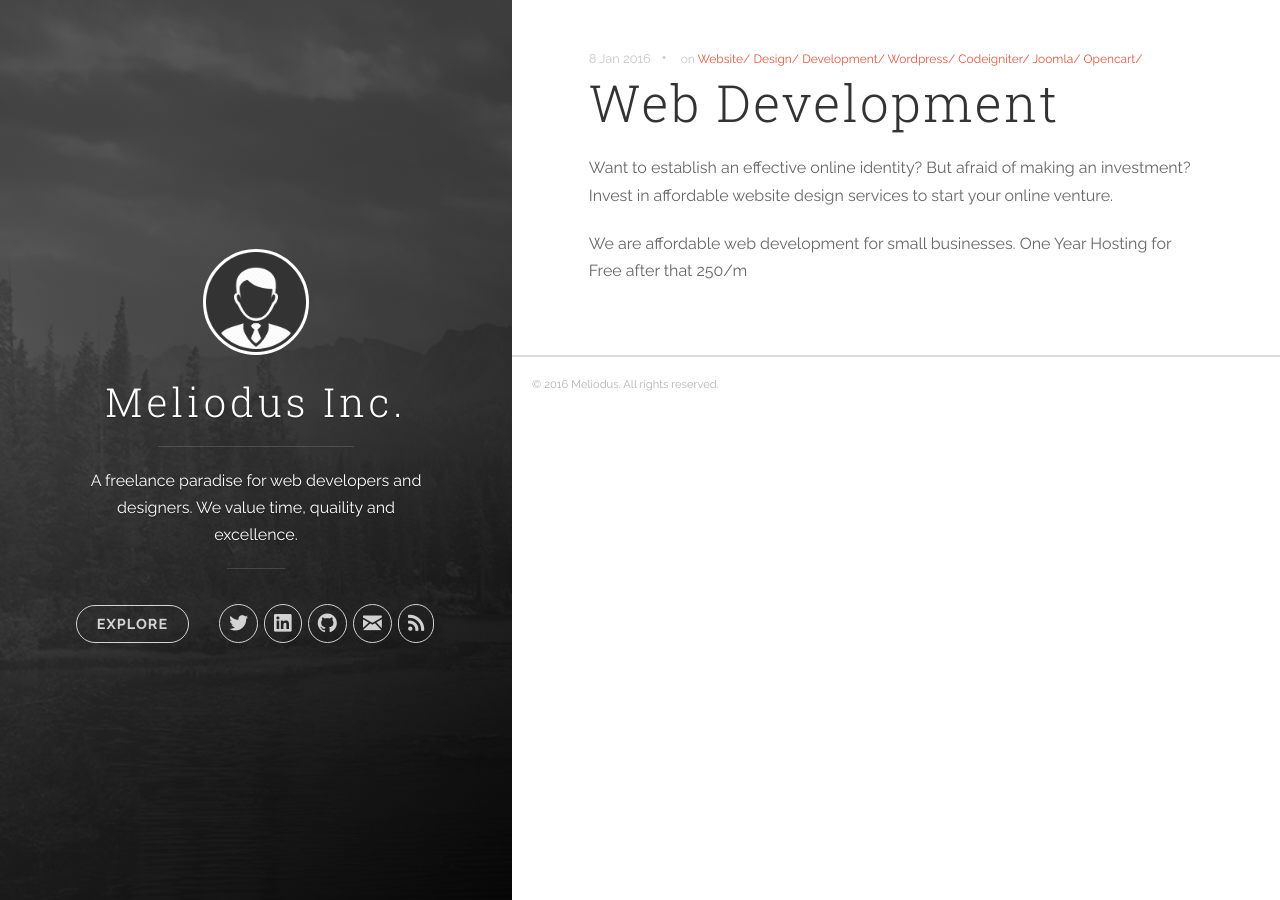
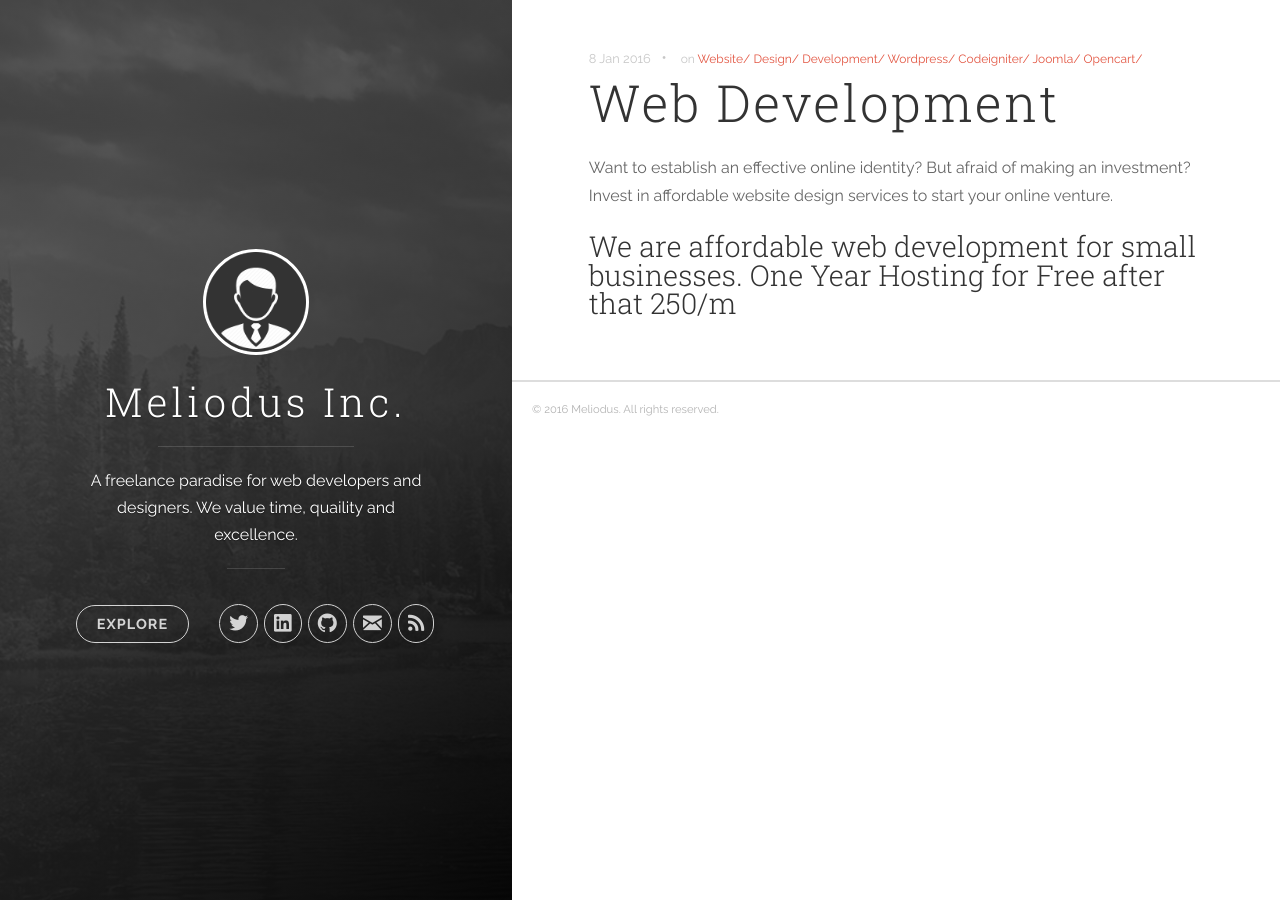
Before and after one commit to gogoodly/meliodus.github.io, a Jekyll site: the page built from _posts/2016-01-08-web-development.markdown, in a window 1280 px wide. Built offline with Jekyll 4.4.1, drawn with Linux system fonts in a browser that asks for light colours; nearby versions of some CDN libraries.

Commit message:
highlight

```diff
--- a/_posts/2016-01-08-web-development.markdown
+++ b/_posts/2016-01-08-web-development.markdown
@@ -8,4 +8,4 @@
 Want to establish an effective online identity? But afraid of making an investment?
 Invest in affordable website design services to start your online venture.
 
-We are  <b>affordable web development for small businesses. One Year Hosting for Free after that 250/m</b>
+<h3>We are affordable web development for small businesses. One Year Hosting for Free after that 250/m</h3>
```
